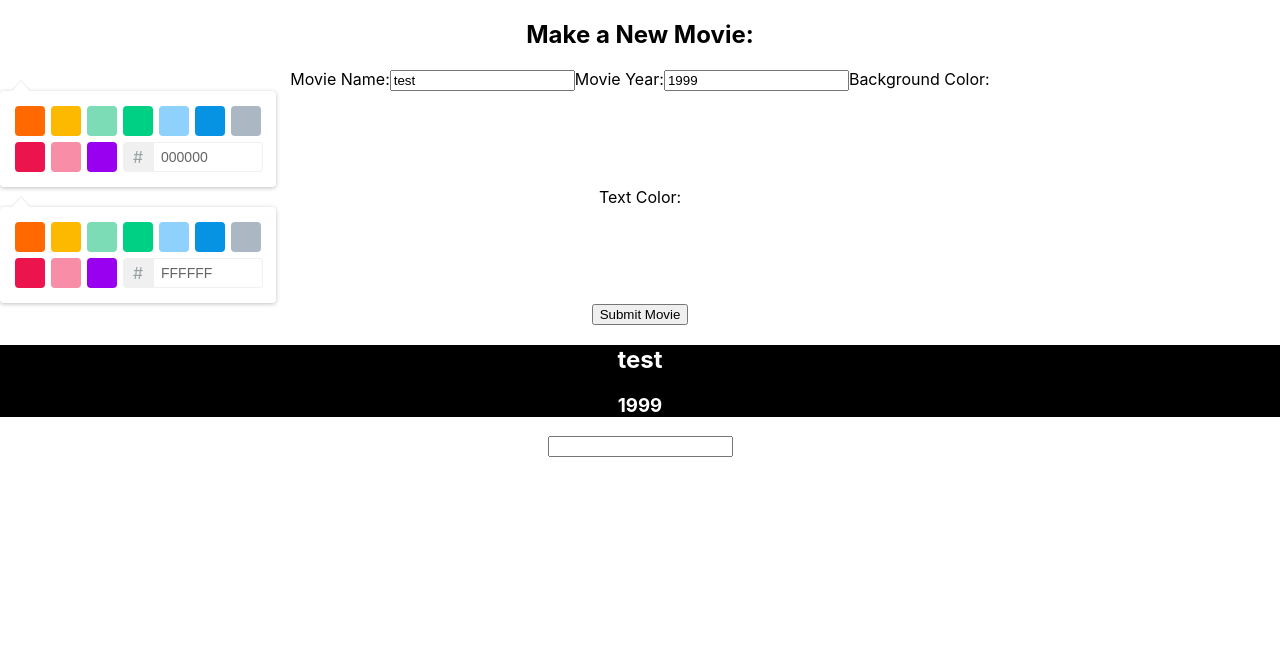
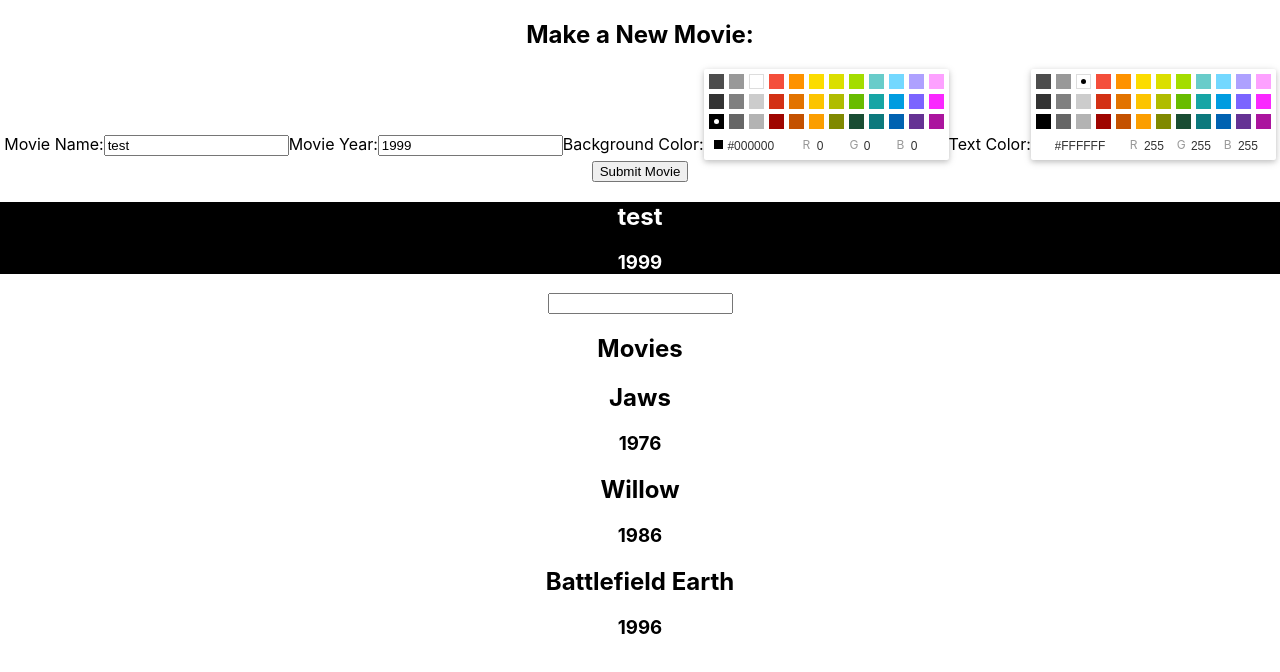
Before and after one commit to willgundy/movies-list-react, a React (Create React App) app: page / in a window 1280 px wide. Shown: the top 672 px of the page. Built offline with nearby package versions, Linux system fonts and the light colour scheme.

Commit message:
rendered Movies in the Movie List

```diff
--- a/src/App.js
+++ b/src/App.js
@@ -6,7 +6,25 @@ import Movie from './Movie';
 
 function App() {
   //state to be tracked in app.js
-  const [movies, setMovies] = useState([]);
+  const [movies, setMovies] = useState([{
+    title: 'Jaws',
+    year: 1976,
+    backgroundColor: '#FFFFFFF',
+    textColor: '#000000'
+  },
+  {
+    title: 'Willow',
+    year: 1986,
+    backgroundColor: '#FFFFFFF',
+    textColor: '#000000'
+  },
+  {
+    title: 'Battlefield Earth',
+    year: 1996,
+    backgroundColor: '#FFFFFFF',
+    textColor: '#000000'
+  },
+  ]);
   const [filteredMovies, setFilteredMovies] = useState(movies);
   const [formTitle, setFormTitle] = useState('test');
   const [formYear, setFormYear] = useState('1999');
@@ -51,7 +69,7 @@ function App() {
 
         {/*Display list of all movies previously added, user is able to delete a movie by clicking on the div*/}
         <MovieList
-          movies={filterText ? filteredMovies : movies}
+          movies={movies}
         />
       </section>
     </div>
--- a/src/MovieForm.js
+++ b/src/MovieForm.js
@@ -1,5 +1,5 @@
 import React from 'react';
-import { TwitterPicker } from 'react-color';
+import { CompactPicker } from 'react-color';
 
 export default function MovieForm(props) {
 
@@ -9,19 +9,21 @@ export default function MovieForm(props) {
 
     {/*creates a new Movie and adds to the Movies state*/}
     const newMovie = {
-      name: props.formTitle,
-      year: props.formYear,
-      backgroundColor: props.formBackgroundColor,
-      textColor: props.formTextColor
+      title: props.title,
+      year: props.year,
+      backgroundColor: props.backgroundColor,
+      textColor: props.textColor
     };
 
     props.setMovies([...props.movies, newMovie]);
 
+    console.log(props.movies);
+
     {/*Also resets state for the form*/}
     props.setFormTitle('');
     props.setFormYear('');
-    props.setFormBackgroundColor('000');
-    props.setFormTextColor('FFF');
+    props.setFormBackgroundColor('#000000');
+    props.setFormTextColor('#FFFFFF');
   }
 
   return (
@@ -37,11 +39,11 @@ export default function MovieForm(props) {
       </label>
       <label>
         Background Color:
-        <TwitterPicker color={props.backgroundColor} onChange={ (color) => { props.setFormBackgroundColor(color.hex); } }/>
+        <CompactPicker color={props.backgroundColor} onChange={ (color) => { props.setFormBackgroundColor(color.hex); } }/>
       </label>
       <label>
         Text Color:
-        <TwitterPicker color={props.textColor} onChange={ (color) => { props.setFormTextColor(color.hex); } }/>
+        <CompactPicker color={props.textColor} onChange={ (color) => { props.setFormTextColor(color.hex); } }/>
       </label>
       <button>Submit Movie</button>
     </form>
--- a/src/MovieList.js
+++ b/src/MovieList.js
@@ -1,9 +1,19 @@
 import React from 'react';
+import Movie from './Movie';
 
 export default function MovieList(props) {
   return (
     <div>
-
+      <h1>Movies</h1>
+      {props.movies.map((movie, i) =>
+        <Movie
+          key={i}
+          title={movie.title}
+          year={movie.year}
+          backgroundColor={movie.backgroundColor}
+          textColor={movie.textColor}
+        />
+      )}
     </div>
   );
 }
```
